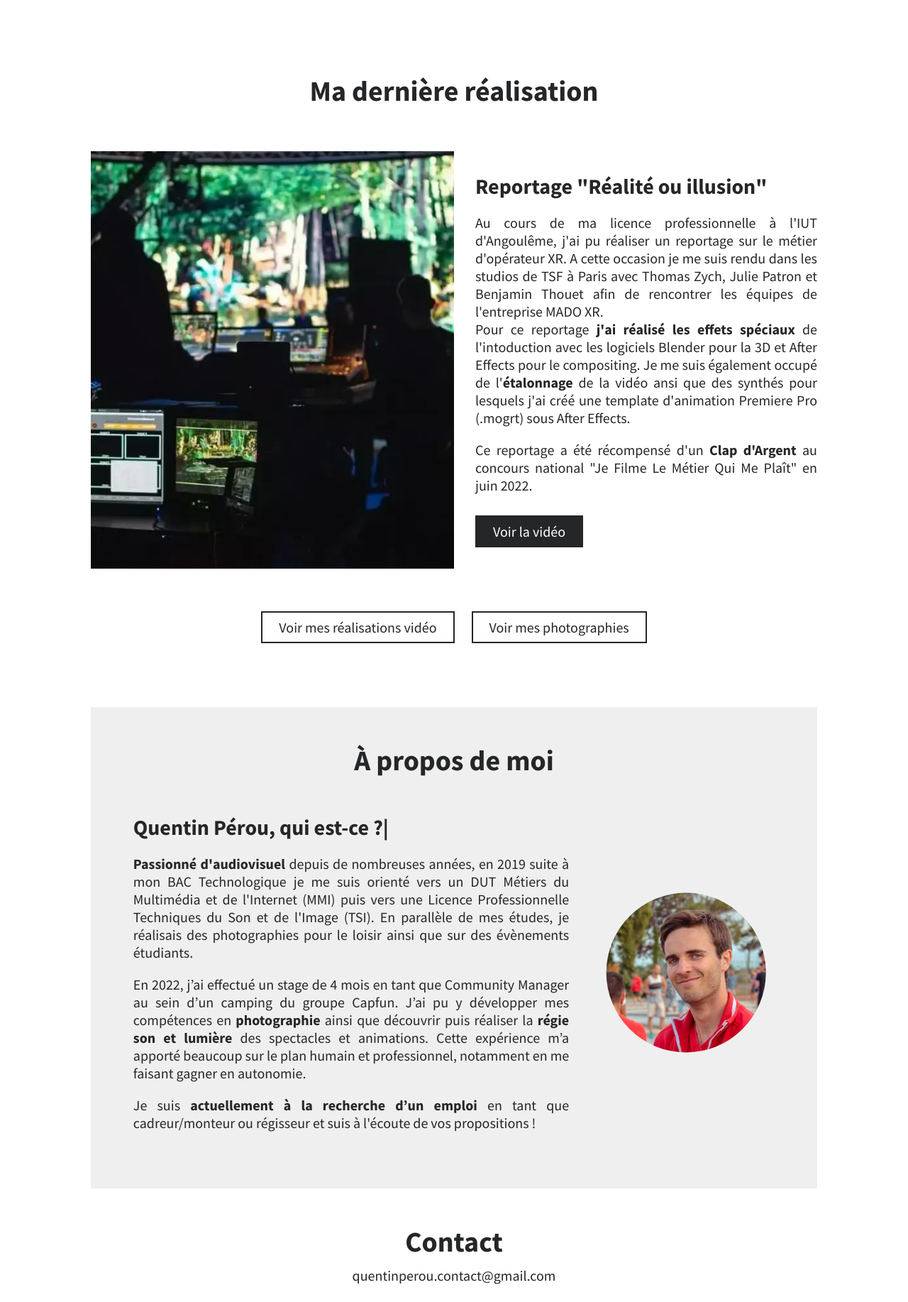
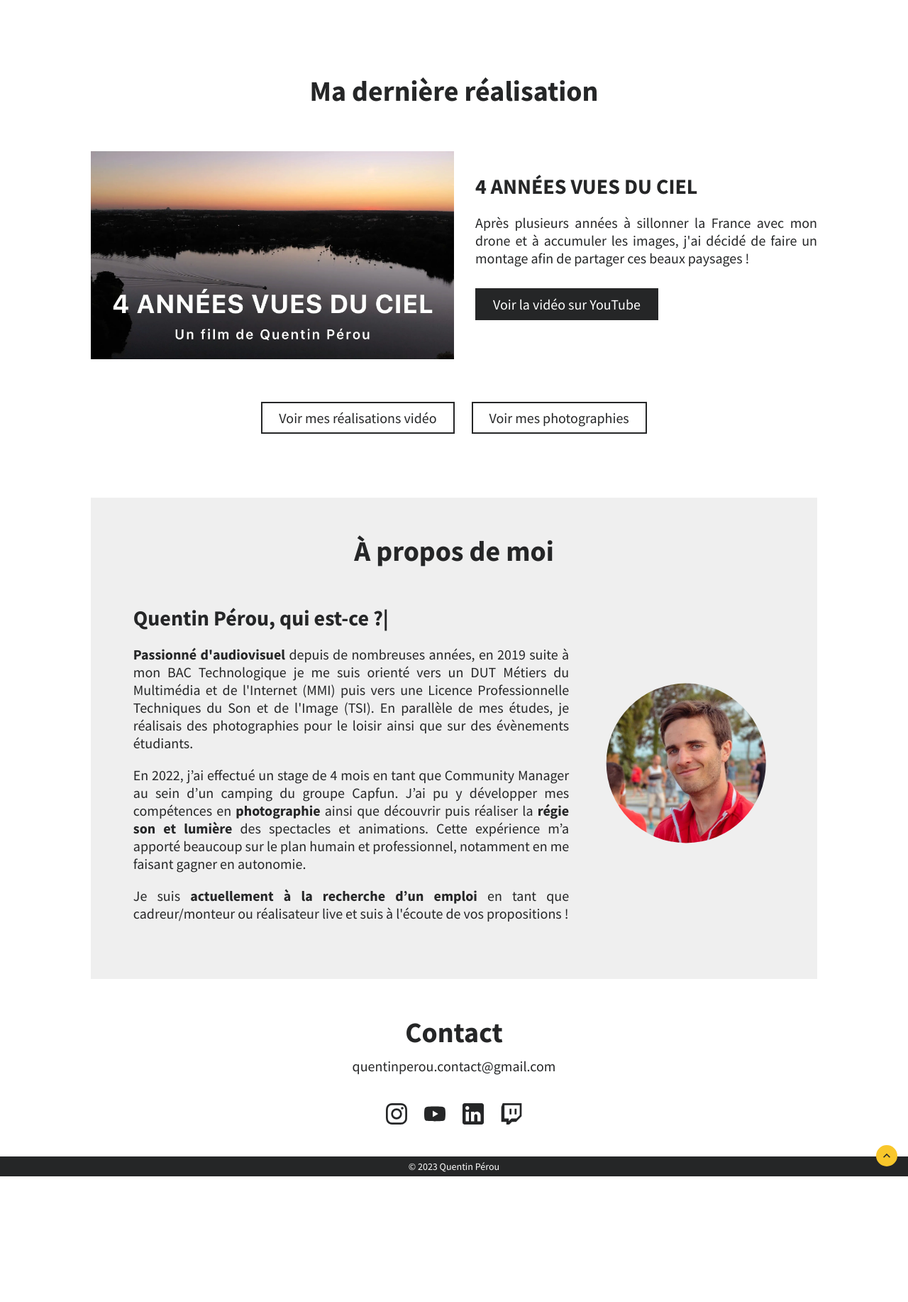
Before and after one commit to quentinperou/quentinperou.fr, a PHP site: page / in a window 1280 px wide. Shown: the part 722-2556 px from the top of the page at 71% size. After the commit the page ends 2379 px from the top, so only its background shows below. Run offline with PHP 8.4, Linux system fonts and the light colour scheme.

Commit message:
update 2/08/2023

```diff
--- a/index.php
+++ b/index.php
@@ -108,15 +108,14 @@ session_start();
             <!-- <h2>Mon showreel !</h2> -->
             <div class="contenuSectionProjets">
 
-                <div class="projet">
+            <div class="projet">
                     <div>
-                        <img src="./video/images/operateurXr.webp" alt="">
+                        <img src="./video/images/miniature-video-4-ans-vue-du-ciel.webp" alt="">
                     </div>
                     <div>
-                        <h3>Reportage "Réalité ou illusion"</h3>
-                        <p>Au cours de ma licence professionnelle à l'IUT d'Angoulême, j'ai pu réaliser un reportage sur le métier d'opérateur XR. A cette occasion je me suis rendu dans les studios de TSF à Paris avec Thomas Zych, Julie Patron et Benjamin Thouet afin de rencontrer les équipes de l'entreprise MADO XR. <br> Pour ce reportage <strong>j'ai réalisé les effets spéciaux</strong> de l'intoduction avec les logiciels Blender pour la 3D et After Effects pour le compositing. Je me suis également occupé de l'<strong>étalonnage</strong> de la vidéo ansi que des synthés pour lesquels j'ai créé une template d'animation Premiere Pro (.mogrt) sous After Effects.</p>
-                        <p>Ce reportage a été récompensé d'un <strong>Clap d'Argent</strong> au concours national "Je Filme Le Métier Qui Me Plaît" en juin 2022.</p>
-                        <a href="https://parcoursmetiers.tv/video/13143-realite-ou-illusion" class="bouton" target="_blank">Voir la vidéo</a>
+                        <h3>4 ANNÉES VUES DU CIEL</h3>
+                        <p>Après plusieurs années à sillonner la France avec mon drone et à accumuler les images, j'ai décidé de faire un montage afin de partager ces beaux paysages ! </p>
+                        <a href="https://youtu.be/of8xKUOjzvw" class="bouton" target="_blank">Voir la vidéo sur YouTube</a>
                         <!-- <a href="./video/" class="bouton invert">Mes autres réalisations video</a> -->
                     </div>
                 </div>
@@ -138,7 +137,7 @@ session_start();
                     <h3>Quentin Pérou</h3>
                     <p><strong>Passionné d'audiovisuel</strong> depuis de nombreuses années, en 2019 suite à mon BAC Technologique je me suis orienté vers un DUT Métiers du Multimédia et de l'Internet (MMI) puis vers une Licence Professionnelle Techniques du Son et de l'Image (TSI). En parallèle de mes études, je réalisais des photographies pour le loisir ainsi que sur des évènements étudiants.</p>
                     <p>En 2022, j’ai effectué un stage de 4 mois en tant que Community Manager au sein d’un camping du groupe Capfun. J’ai pu y développer mes compétences en <strong>photographie</strong> ainsi que découvrir puis réaliser la <strong>régie son et lumière</strong> des spectacles et animations. Cette expérience m’a apporté beaucoup sur le plan humain et professionnel, notamment en me faisant gagner en autonomie.</p>
-                    <p>Je suis <strong>actuellement à la recherche d’un emploi</strong> en tant que cadreur/monteur ou régisseur et suis à l'écoute de vos propositions !</p>
+                    <p>Je suis <strong>actuellement à la recherche d’un emploi</strong> en tant que cadreur/monteur ou réalisateur live et suis à l'écoute de vos propositions !</p>
                     <div class="div-a-propos-lien">
                         <!-- <a href="https://drive.google.com/file/d/1TRwvM2xTOazDUme9OiBqHHkWhjWb-yud/view" class="bouton" target="_blank">Mon CV</a> -->
                     </div>
--- a/require/contact.html
+++ b/require/contact.html
@@ -1,6 +1,7 @@
 <section id="contact">
     <h2>Contact</h2>
     <a href="mailto:quentinperou.contact@gmail.com">quentinperou.contact@gmail.com</a>
+    <!-- <a href="mailto:contact@quentinperou.fr">contact@quentinperou.fr</a> -->
 
     <div class="mes_reseaux">
         <a href="https://www.instagram.com/quentinperou/" class="icon" target="_blank">
--- a/require/footer.html
+++ b/require/footer.html
@@ -7,5 +7,5 @@
             </svg>
         </div>
     </a>
-    <p>© 2023 Quentin Pérou </p>
+    <p>© 2023 Quentin Pérou <!-- | <a href="./mentions-legales">Mentions Légales</a> --></p>
 </footer>
```
Also changed, not shown: video/index.php (+12 -1 lines), .htaccess, video/images/miniature-video-4-ans-vue-du-ciel.webp (added).
